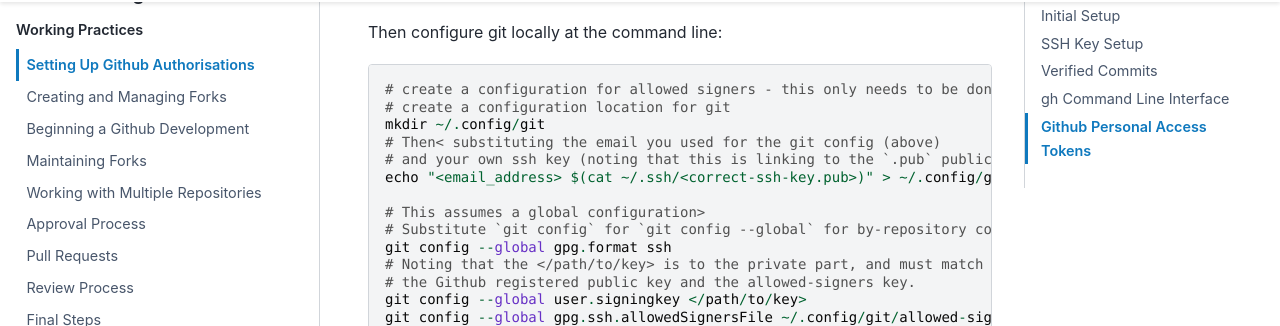
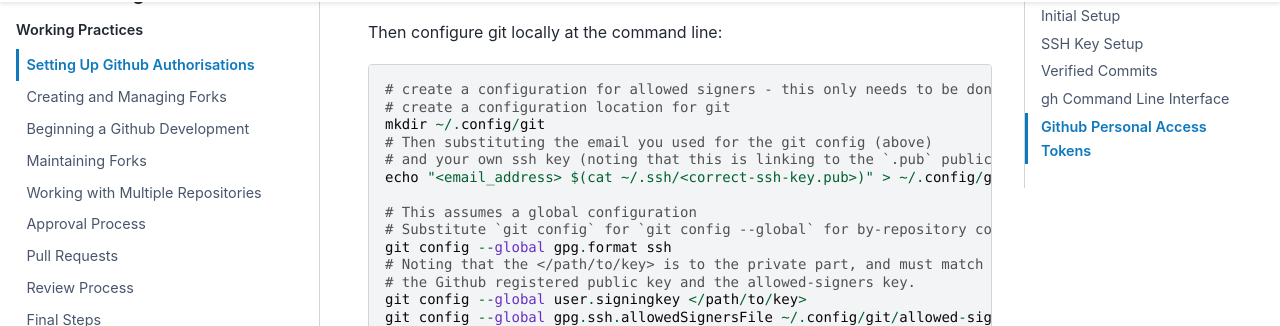
Before and after one commit to MetOffice/simulation-systems, a Sphinx documentation site: the page built from source/WorkingPractices/gh_authorisation.rst, in a window 1280 px wide and 900 px high, scrolled down 2639 px. Shown: the part 126-452 px from the top of the window. Built offline with Sphinx 7.4.7 and the PyData theme 0.15.4, drawn with Linux system fonts in a browser that asks for light colours.

Commit message:
more typos

```diff
--- a/source/WorkingPractices/gh_authorisation.rst
+++ b/source/WorkingPractices/gh_authorisation.rst
@@ -133,11 +133,11 @@
     # create a configuration for allowed signers - this only needs to be done once.
     # create a configuration location for git
     mkdir ~/.config/git
-    # Then< substituting the email you used for the git config (above)
+    # Then substituting the email you used for the git config (above)
     # and your own ssh key (noting that this is linking to the `.pub` public part)
     echo "<email_address> $(cat ~/.ssh/<correct-ssh-key.pub>)" > ~/.config/git/allowed-signers
 
-    # This assumes a global configuration>
+    # This assumes a global configuration
     # Substitute `git config` for `git config --global` for by-repository configuration
     git config --global gpg.format ssh
     # Noting that the </path/to/key> is to the private part, and must match
```
